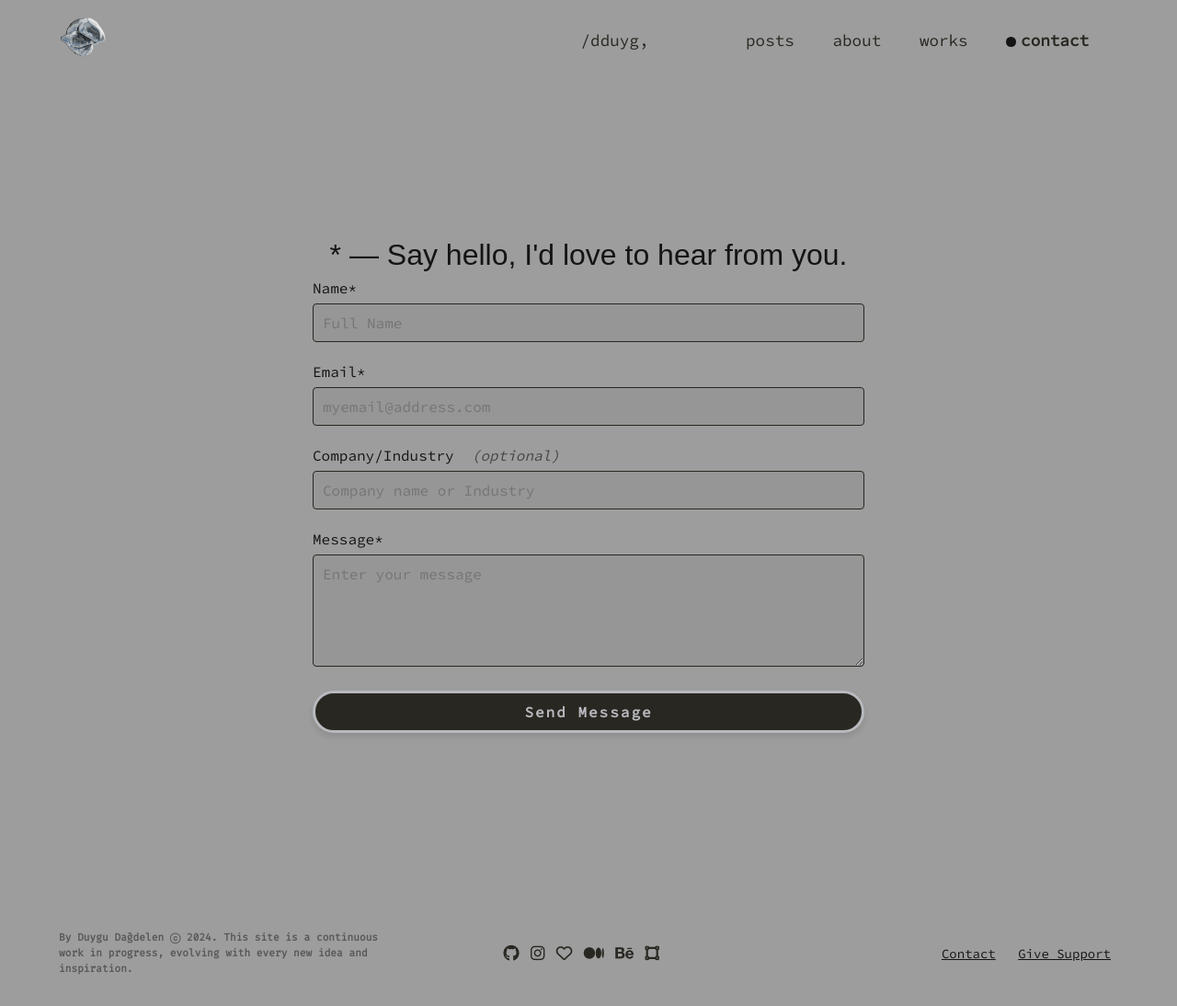
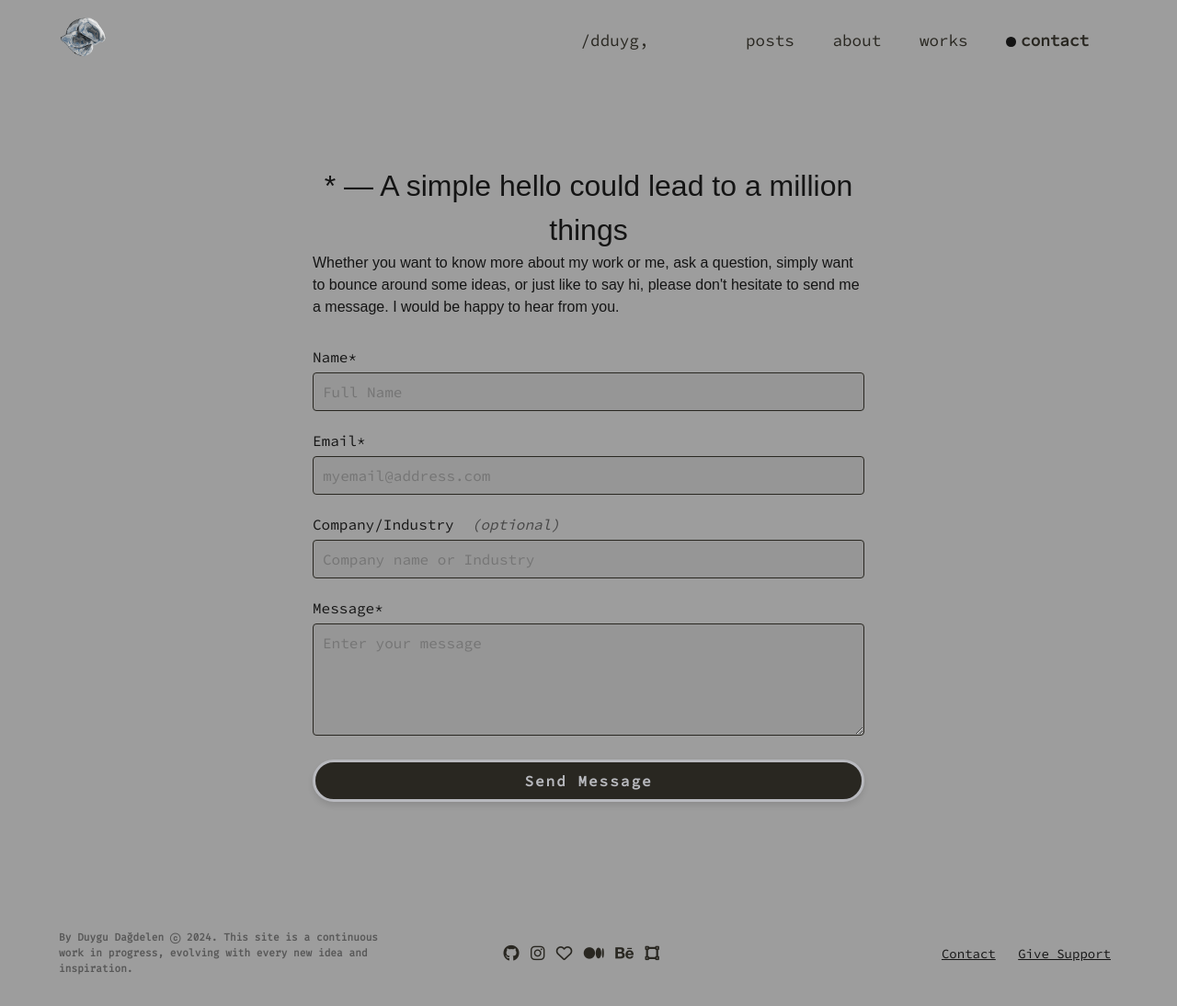
Before and after one commit to dduyg/duuuy, a Jekyll site: the page built from contact.html, in a window 1280 px wide. Shown: the whole page at 92% size. Built offline with Jekyll 4.4.1, drawn with Linux system fonts in a browser that asks for light colours; nearby versions of some CDN libraries; some web fonts are replaced.

Commit message:
Update contact-form.html

```diff
--- a/_includes/contact-form.html
+++ b/_includes/contact-form.html
@@ -1,6 +1,7 @@
 <div id="contact-form">
     <div class="contacting">
-        <h1>* — Say hello, I'd love to hear from you.</h1>
+        <h1>* — A simple hello could lead to a million things</h1>
+        <p>Whether you want to know more about my work or me, ask a question, simply want to bounce around some ideas, or just like to say hi, please don't hesitate to send me a message. I would be happy to hear from you.</p>
         <form id="myForm" action="https://formspree.io/f/mvoenkpz" method="POST">
             <div class="form-group">
                 <label for="name">Name*</label>
```
